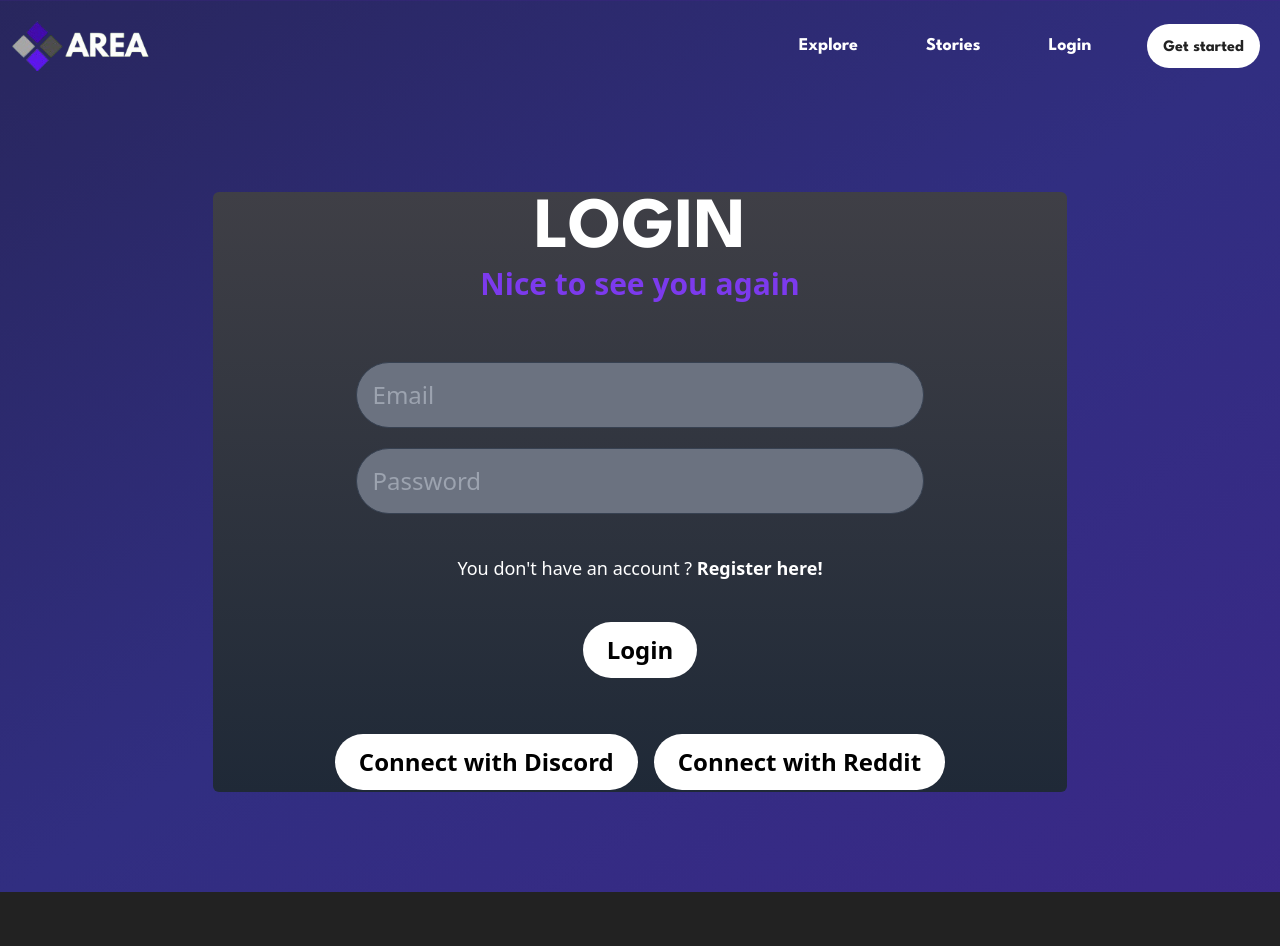
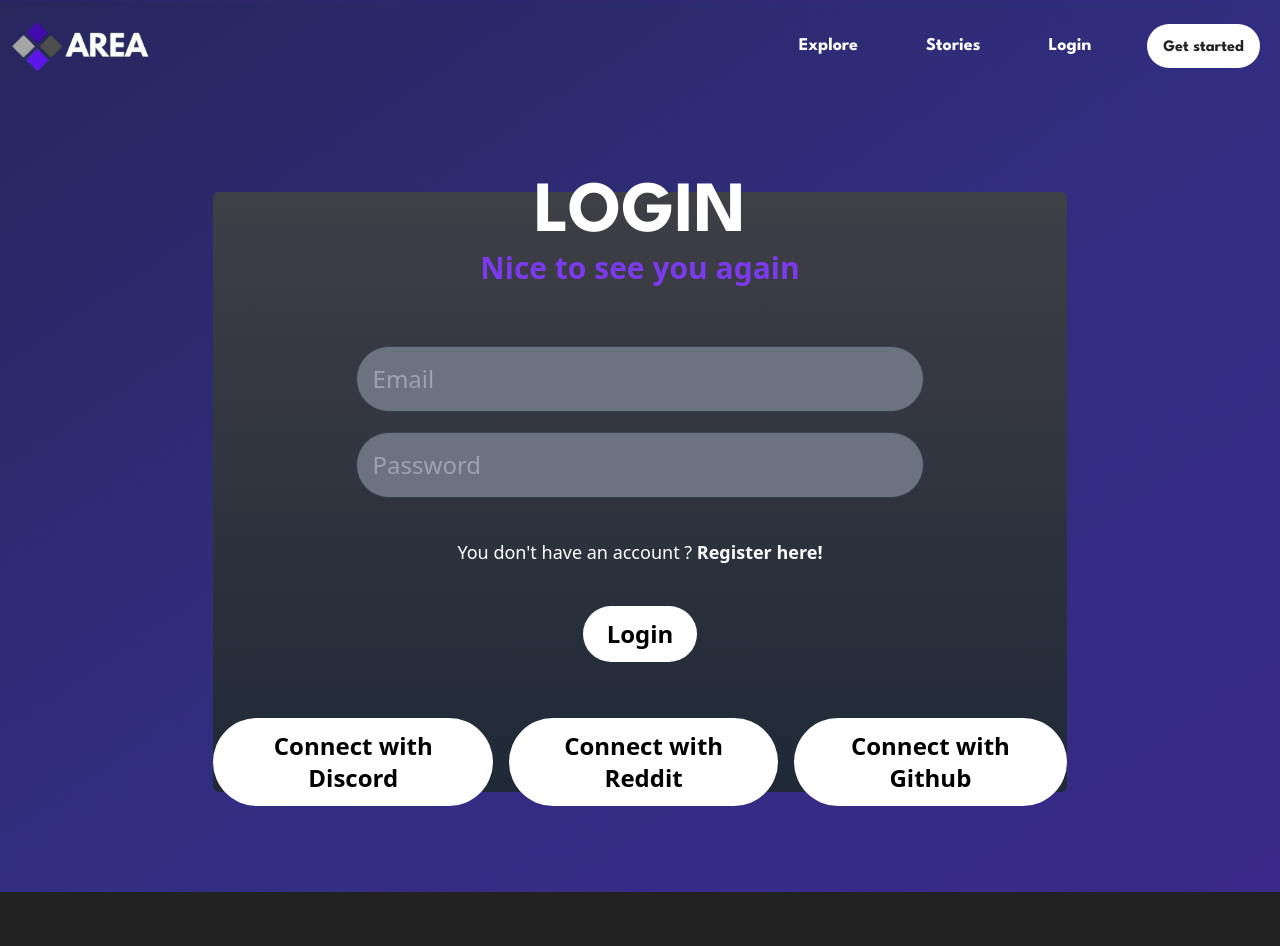
Before and after one commit to JDK-Tek/AREA, a React (Create React App) app in the folder web/: page /login in a window 1280 px wide. Shown: the top 946 px of the page. Built offline with nearby package versions, Linux system fonts and the light colour scheme; no server answers.

Commit message:
feat[#164]: add microservice github

```diff
--- a/web/src/components/LoginBox/LoginBox.js
+++ b/web/src/components/LoginBox/LoginBox.js
@@ -110,6 +110,7 @@ export default function LoginBox ( {setToken, setError} ) {
             <div className="flex flex-row space-x-4 justify-center pt-4">
                 <LRButton text="Connect with Discord" handleClick={() => handleOauth("discord")} />
                 <LRButton text="Connect with Reddit" handleClick={() => handleOauth("reddit")} />
+                <LRButton text="Connect with Github" handleClick={() => handleOauth("github")} />
             </div>
         </LRBox>
     )
--- a/web/src/components/RegisterBox/RegisterBox.js
+++ b/web/src/components/RegisterBox/RegisterBox.js
@@ -110,6 +110,7 @@ export default function RegisterBox ( {setToken, setError} ) {
             <div className="flex flex-row space-x-4 justify-center pt-4">
                 <LRButton text="Connect with Discord" handleClick={() => handleOauth("discord")} />
                 <LRButton text="Connect with Reddit" handleClick={() => handleOauth("reddit")} />
+                <LRButton text="Connect with Github" handleClick={() => handleOauth("github")} />
             </div>
         </LRBox>
     )
```
